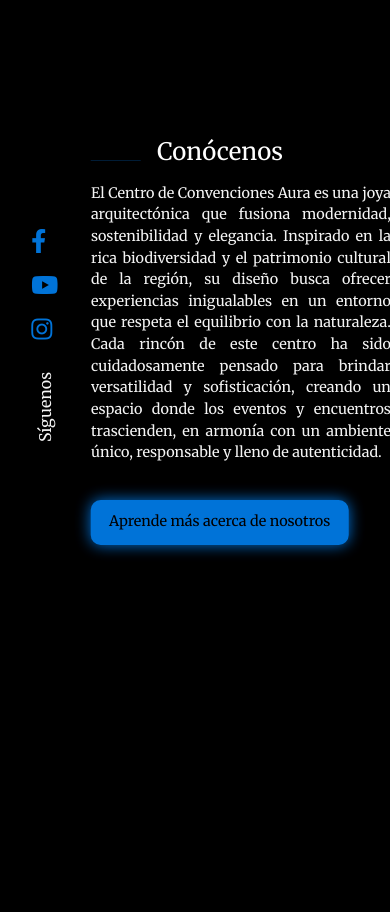
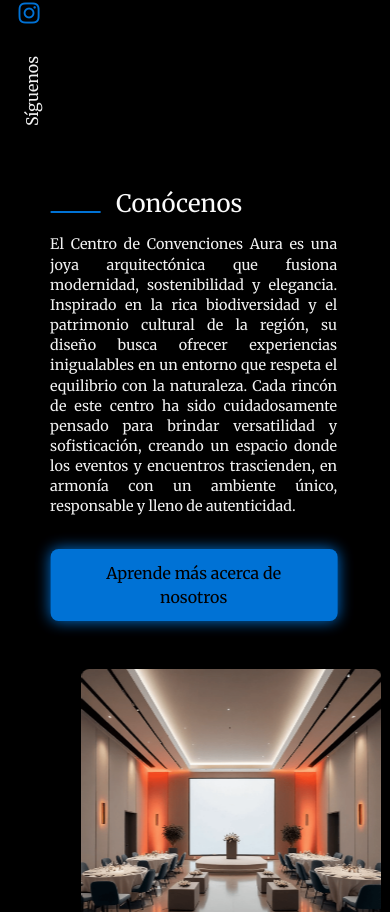
Before and after one commit to henoc03/AuraEventCenter, a React (Vite) app in the folder frontend/: page / in a window 390 px wide. Shown: the part 1088-2000 px from the top of the page. Built offline with nearby package versions, Linux system fonts and the light colour scheme.

Commit message:
style: about container responsive

```diff
--- a/frontend/src/components/sections/About.jsx
+++ b/frontend/src/components/sections/About.jsx
@@ -10,8 +10,8 @@ function About() {
   };
   return (
     <div className="about-us-container">
-    <section data-aos="fade-right" data-aos-duration="3000" data-aos-delay="200" className="about-us">
-      <div className="social-container">
+    <section className="about-us">
+      <div data-aos="fade-right" data-aos-duration="3000" data-aos-delay="200" className="social-container">
         <div className="social-icons">
           <a href="https://facebook.com" className="social-icon">
             <i className="fab fa-facebook-f"></i>
@@ -25,8 +25,9 @@ function About() {
         </div>
         <p className="follow-us">Síguenos</p>
       </div>
-      <div className="about-text">
-      <div className="line-container">
+
+      <div data-aos="fade-right" data-aos-duration="3000" data-aos-delay="200" className="about-text">
+        <div className="line-container">
           <hr className="line" />
           <h2>Conócenos</h2>
         </div>
@@ -35,11 +36,13 @@ function About() {
         </p>
         <button onClick={handleClick}>Aprende más acerca de nosotros</button>
       </div>
+
+      <div data-aos="fade-left" data-aos-duration="3000" data-aos-delay="200" className="carousel-container">
+        <Carousel />
+      </div>
     </section>
-    <div data-aos="fade-left" data-aos-duration="3000" data-aos-delay="200" className="carousel-container">
-    <Carousel/>
-    </div>
-    </div>
+  </div>
+
   );
 }
 
--- a/frontend/src/index.css
+++ b/frontend/src/index.css
@@ -178,51 +178,58 @@
 .about-us-container {
   display: flex;
   flex-wrap: wrap;
-  justify-content: center;
+  justify-content: space-between;
   align-items: center;
   gap: 2rem;
-  padding: 20p5vwx;
+  padding: 5vw;
+  max-width: 1900px;
+  margin: 0 auto;
+  min-height: 100vh;
+  box-sizing: border-box;
 }
 
 .about-us {
-  height: 115vh;
   display: flex;
-  justify-content:flex-start;
+  flex-wrap:wrap;
+  flex: 1;
   align-items: center;
-  padding: 2.3rem;
+  justify-content: space-between;
+  gap: 3rem;
+  padding: 2rem 0;
+  width: 100%;
+  min-height: 100vh;
 }
 
 .about-text {
-  display: flex;
-  flex-direction: column;
-  align-items: flex-start;
-  flex: 1;
+  flex: 1 1 500px;
   min-width: 300px;
-  max-width: 600px;
-  margin-left: 10%;
+  max-width: 800px;
+  padding: 0 2rem;
 }
+
 .about-text h2 {
-font-size: clamp(1.8rem, 3vw, 2.5rem);
+  font-size: clamp(2rem, 3vw, 2.5rem);
   color: #ffff;
   margin-bottom: 1rem;
 }
 
 .about-text p {
-  font-size: clamp(0.8rem, 1.5vw, 1rem);
+  font-size: clamp(1rem, 2vw, 1.2rem);
   color: var(--background-color);
-  line-height: 1.5;
+  line-height: 1.4;
   text-align: justify;
+  max-width: 100%;
+  margin-bottom: 2rem;
 }
 
 .about-text button {
-  font-size: clamp(0.9rem, 1.2vw, 1.1rem);
-  margin-top: 20px;
-  padding: 0.6rem 1rem;
+  font-size: clamp(1rem, 2vw, 1.2rem);
+  padding: 0.75rem 1.5rem;
   color: black;
   background-color: var(--blue-logo);
-  border: 2px solid var(--blue-logo);
-  border-radius:10px ;
+  border-radius: 0.5rem ;
   transition: 0.3s ease-in-out;
+  border: none;
   box-shadow: 0 0 15px var(--blue-logo);
 }
 
@@ -270,19 +277,29 @@ box-shadow: 0 0 50px var(--blue-logo);
 
 }
 
-.line {
+.about-text .line {
   border: 0;
   height: 2px;
   background-color:var(--blue-logo);
   width: 50px;
+  opacity: 1;
 }
 
 .carousel-container {
-  flex: 1;
+  flex: 1 1 500px;
   min-width: 300px;
-  max-width: 440px;
-  height: auto;
-  margin-left: 20px;
+  max-width: 700px;
+  min-height: 400px;
+  height: 100%;
+
+}
+
+.carousel-container img {
+  width: 100%;
+  height: 100%;
+  max-height: 500px;
+  object-fit: fill;
+  border-radius: 0.5rem;
 }
 
 /*--------------------------------------------------------------------------FOOTER--------------------------------------------------------------*/
```
